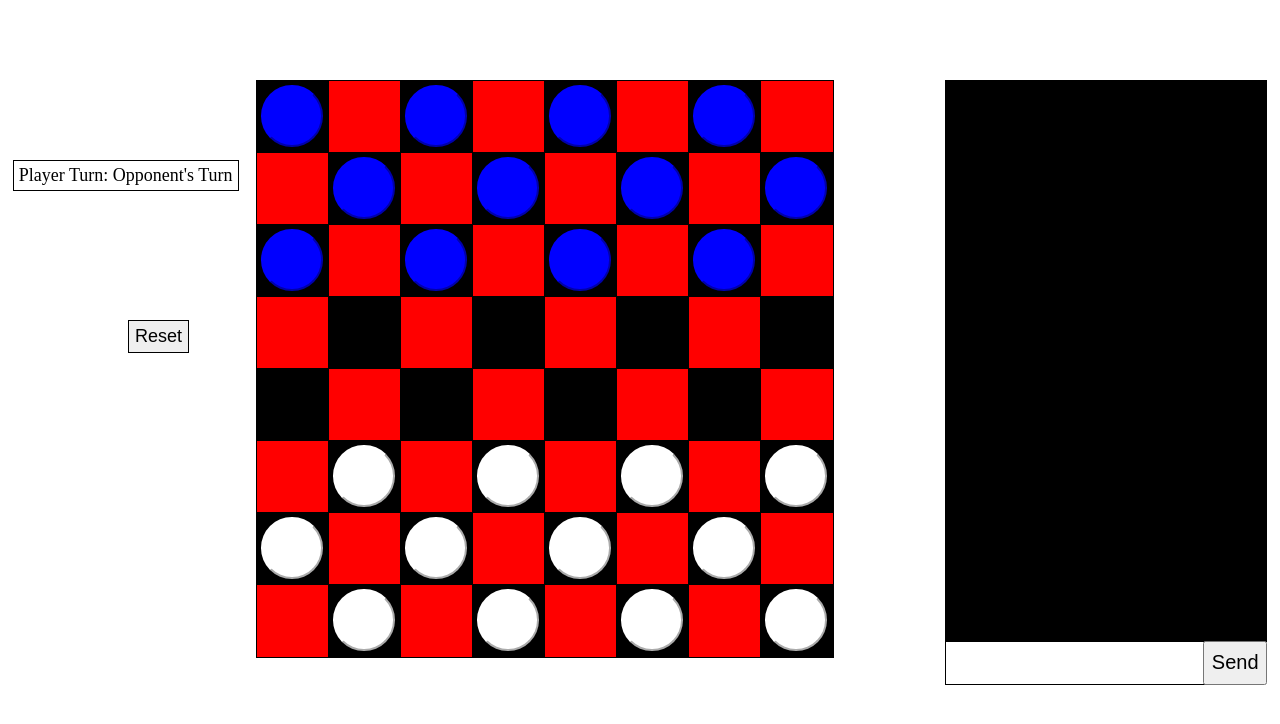
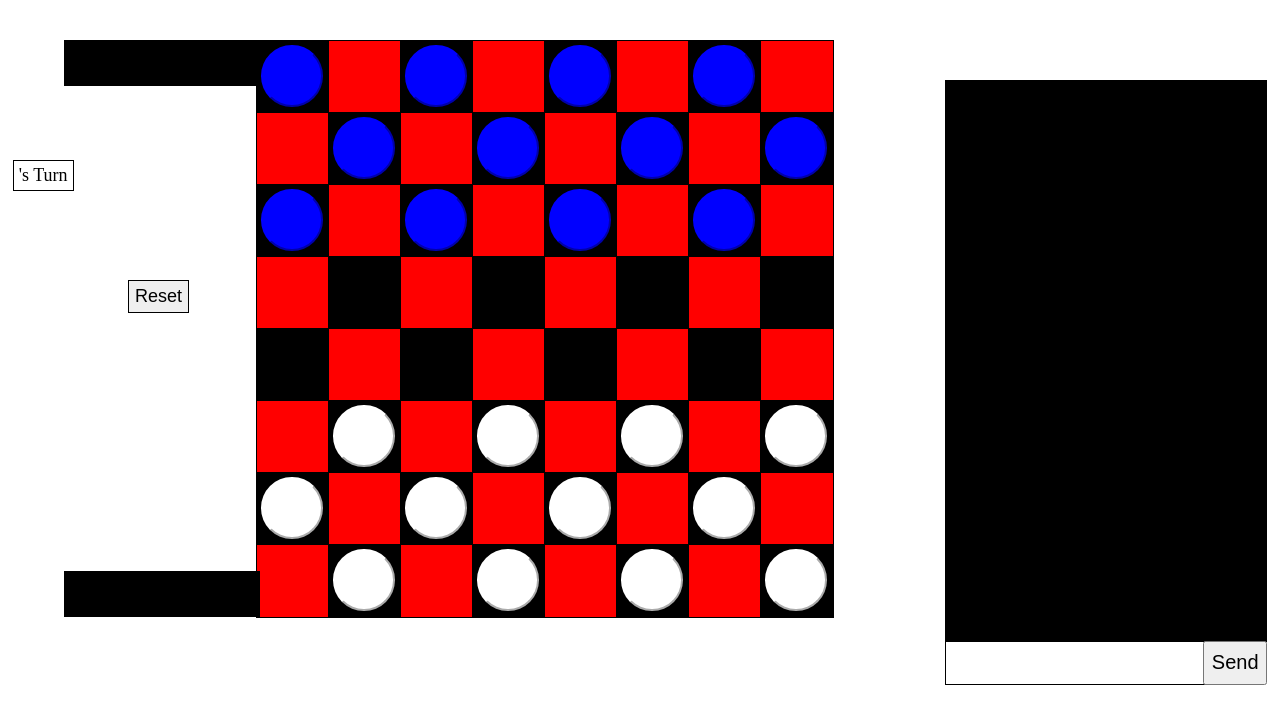
Before and after one commit to ziphtheur/CheckersApp, a React (Create React App) app in the folder client/: page /checkers/1 in a window 1280 px wide. Shown: the top 724 px of the page. Built offline with nearby package versions, Linux system fonts and the light colour scheme.

Commit message:
adding usernames

```diff
--- a/client/src/actions/index.js
+++ b/client/src/actions/index.js
@@ -69,3 +69,9 @@ export const addText = (msg) => {
         payload: msg
     }
 }
+export const setOpponentName = (name) => {
+    return{
+        type: "OPPONENT_NAME",
+        payload: name
+    }
+}
--- a/client/src/components/App.js
+++ b/client/src/components/App.js
@@ -8,9 +8,9 @@ class App extends React.Component{
 
     turnName = () => {
         if(this.props.turnTracker.turn === this.props.loginTracker.player.color){
-            return 'Your Turn'
+            return `${this.props.loginTracker.player.name}'s Turn`
         }else{
-            return 'Opponent\'s Turn'
+            return `${this.props.opponentName.name}'s Turn` //<<<<<<<< FINISH THIS
         }
     }
 
@@ -18,14 +18,15 @@ class App extends React.Component{
         return(
             <div className="app-container">
                 <Board />
-                <div className="turn">{` Player Turn: ${this.turnName()} `}</div>
+                <div className="turn">{this.turnName()}</div>
             </div>
         );
     }
 }
 const mapStateToProps = (state) => {
     return { turnTracker : state.turnTracker,
-        loginTracker: state.loginTracker }
+        loginTracker: state.loginTracker,
+        opponentName: state.opponentName }
 }
 
 export default connect(mapStateToProps)(App);;
--- a/client/src/components/Board.css
+++ b/client/src/components/Board.css
@@ -15,9 +15,10 @@
 .board, .boardwhite, .boardblue {
     position: absolute;
     left: 20vw;
-    top: 10vh;
+    top: 5vh;
     width: 45vw;
     height: 45vw;
+    z-index: 1;
     display: grid;
     grid-template-rows: repeat(8, 12.5%);
     grid-template-columns: repeat(8, 12.5%);
@@ -70,4 +71,7 @@
     top: 20vh;
     line-height: 1.6;
     padding: 0 5px 0 5px;
+    max-width: 15vw;
+    max-height: 10vh;
+    overflow: hidden;
 }
--- a/client/src/components/Chat.css
+++ b/client/src/components/Chat.css
@@ -10,6 +10,7 @@
     color: white;
     border: 1px solid black;
     overflow-y: scroll;
+    overflow-x: hidden;
     overflow-wrap: break-word;
     flex-direction: column-reverse;
 }
@@ -31,7 +32,3 @@
     right: 1vw;
     top: 80.1vh;
 }
-.single-message{
-    display: flex;
-
-}
--- a/client/src/components/Checker.css
+++ b/client/src/components/Checker.css
@@ -1,3 +1,4 @@
+
 .checker {
     width: 80%;
     height: 80%;
@@ -51,6 +52,25 @@
     line-height: 1.6;
 
 }
+.player-name, .opponent-name{
+    position: absolute;
+    padding: 5px;
+    margin-bottom: 0;
+    background: black;
+    font-weight: 500;
+    bottom: -.15vh;
+    left: -15vw;
+    width: 14.5vw;
+    height: 4.5vh;
+    overflow: hidden;
+    font-size: 24px;
+    z-index: -1;
+}
+.opponent-name{
+     top: 0;
+     margin-top: 0;
+}
+
 
 [data-grid = 'A1']{
     grid-area: A1;
--- a/client/src/components/Checker.js
+++ b/client/src/components/Checker.js
@@ -1,18 +1,17 @@
 import React, {useState, useEffect} from 'react';
 import { connect, useDispatch} from 'react-redux';
 import { checkerHighlight, clearHighlight, checkerMove, setKing, deleteChecker,
-    changeTurn, resetBoard, resetTurn , addText} from '../actions';
+    changeTurn, resetBoard, resetTurn , addText, setOpponentName} from '../actions';
 import axios from 'axios';
 import io from 'socket.io-client';
 
 
 let socket;
-const Checker = ({movementReducer, turnTracker, loginTracker}) => {
+const Checker = ({movementReducer, turnTracker, loginTracker, opponentName}) => {
     const [selected, setSelected] = useState(null);
     const [selectedColor, setSelectedColor] = useState(null);
     const [selectedKing, setSelectedKing] = useState(false);
     const [alreadyJumped, setAlreadyJumped] = useState(false);
-    const [opponentName, setOpponentName] = useState('');
 
     const dispatch = useDispatch();
     const stateArr = [];
@@ -38,7 +37,7 @@ const Checker = ({movementReducer, turnTracker, loginTracker}) => {
             console.log(msg)
             dispatch(addText(msg));
             if(name && name !== loginTracker.player.name){
-                setOpponentName(name)
+                dispatch(setOpponentName(name))
                 if(loginTracker.path === 'created'){
                     socket.emit('send msg',loginTracker.room,
                     { name: loginTracker.player.name, text:`Welcome ${name}`, color: loginTracker.player.color},
@@ -337,8 +336,8 @@ const Checker = ({movementReducer, turnTracker, loginTracker}) => {
                 })
             }
             <button className="reset" onClick = {onClickReset} >Reset</button>
-            <p className="player-name">{loginTracker.player.name}</p>
-        <p className="opponent-name">{opponentName}</p>
+            <p className="player-name" style={{color: loginTracker.player.color}}>{loginTracker.player.name}</p>
+            <p className="opponent-name" style={{color: loginTracker.player.color === "blue" ? "white": "blue"}}>{opponentName.name}</p>
         </>
     );
 }
@@ -347,7 +346,9 @@ const Checker = ({movementReducer, turnTracker, loginTracker}) => {
 const mapStateToProps = (state) => {
     return { movementReducer: state.movementReducer,
              turnTracker: state.turnTracker,
-             loginTracker: state.loginTracker };
+             loginTracker: state.loginTracker,
+            opponentName: state.opponentName };
 }
 
-export default connect(mapStateToProps, { checkerHighlight, clearHighlight, checkerMove, setKing, addText, deleteChecker, changeTurn ,resetBoard, resetTurn })(Checker);
+export default connect(mapStateToProps, { checkerHighlight, clearHighlight, checkerMove, setKing,
+        addText, deleteChecker, changeTurn ,resetBoard, resetTurn, setOpponentName })(Checker);
--- a/client/src/reducers/index.js
+++ b/client/src/reducers/index.js
@@ -258,7 +258,9 @@ const clickReducer = createReducer(checkerLocationReducer,{
     }
 })
 
-const turnTracker = createReducer({turn: 'blue'}, {
+const turnTracker = createReducer(
+    {turn: 'blue'},
+    {
         CHANGE_TURN: (state, action) => {
             if(state.turn === 'blue'){ state.turn = 'white'}
             else {state.turn = 'blue'}
@@ -272,7 +274,8 @@ const loginTracker = createReducer(
     {player: '',
     room: '',
     id: '',
-    path:''
+    path:'',
+    opponent: ''
     },
     {
         SET_LOGIN: (state, action) => {
@@ -283,7 +286,6 @@ const loginTracker = createReducer(
         SET_ID: (state, action) => {
             state.id = action.payload
         }
-
     }
 )
 
@@ -298,9 +300,20 @@ const chatBox = createReducer([],
 
 )
 
+const opponentName = createReducer(
+    {name: ''},
+    {
+        OPPONENT_NAME: (state, action) => {
+            state.name = action.payload
+        }
+    }
+
+)
+
 export default combineReducers({
     turnTracker: turnTracker,
     movementReducer : clickReducer,
     loginTracker: loginTracker,
-    chatBox: chatBox
+    chatBox: chatBox,
+    opponentName: opponentName
 })
```
Lines whose indentation alone changed are shown as unchanged.
